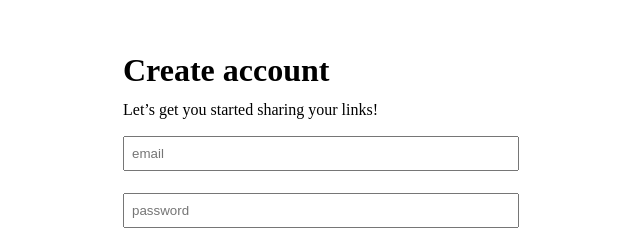
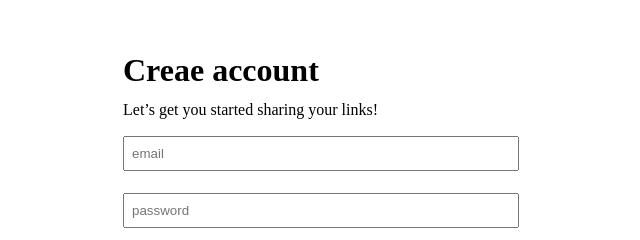
Before and after one commit to xvlika/devlinks, a plain HTML site: page index.html in a window 1280 px wide. Shown: the part 148-388 px from the top of the page, 319-959 px from the left. Drawn offline with Linux system fonts and the light colour scheme.

Commit message:
Update index.html

```diff
--- a/index.html
+++ b/index.html
@@ -60,7 +60,7 @@
 
     <div class="container">
 
-        <h1> Create account</h1>
+        <h1> Creae account</h1>
         <a>Let’s get you started sharing your links!</a>
 
         <input type="email"
```
